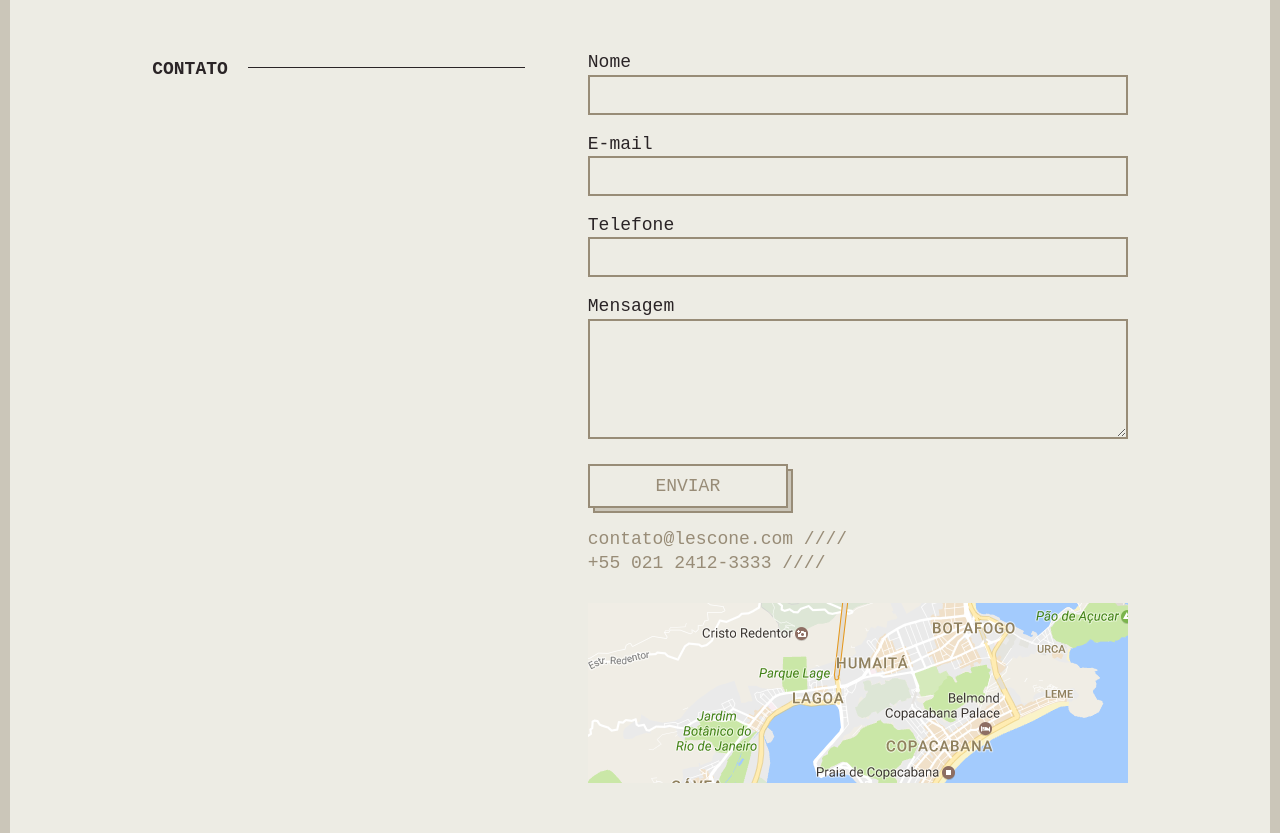
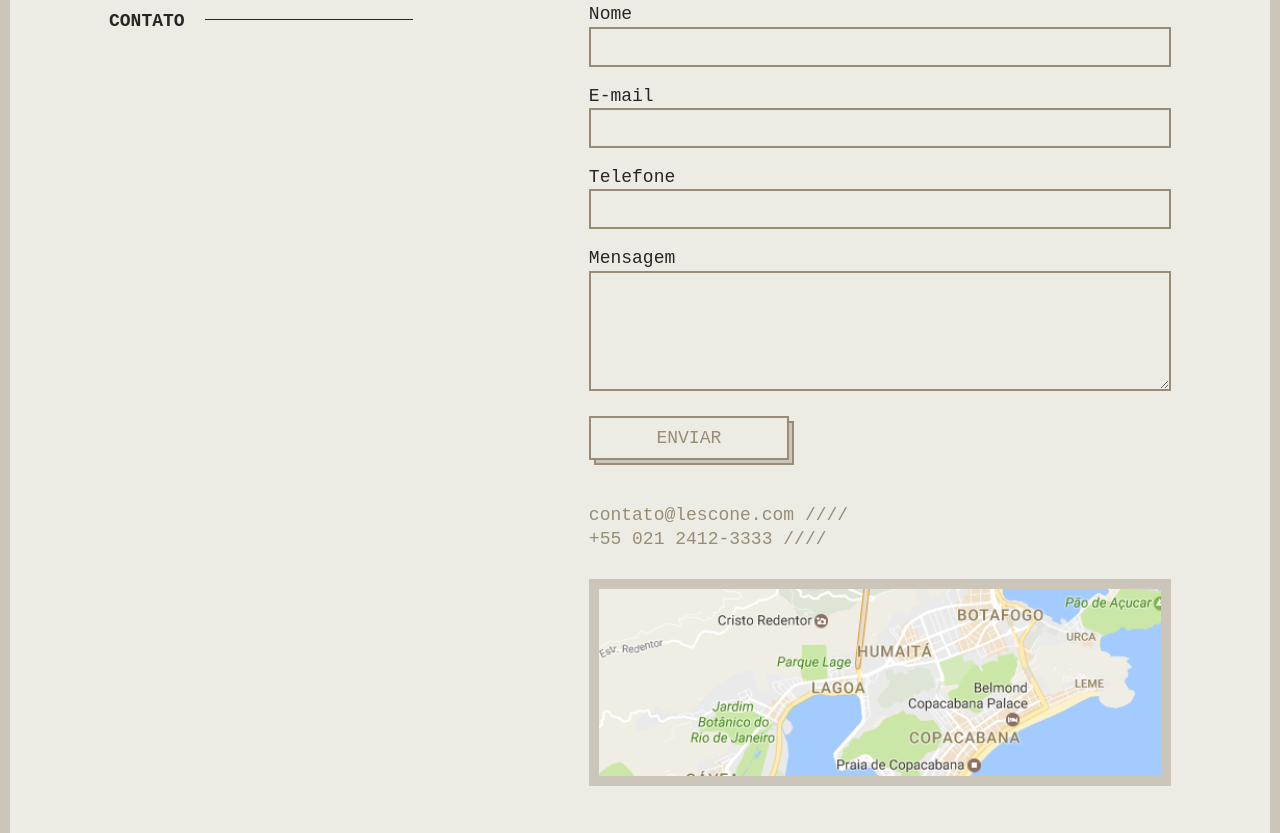
Before and after one commit to miguelkubrusly/origamid-lescone, a plain HTML site: page index.html in a window 1280 px wide. Shown: the part 1567-2400 px from the top of the page. Drawn offline with Linux system fonts and the light colour scheme; a web font is replaced by a local one.

Commit message:
fix(global):🎨 proper and easier alignment

```diff
--- a/css/scss/_components.scss
+++ b/css/scss/_components.scss
@@ -4,12 +4,11 @@
   @include grid(12fr);
   max-width: 1200px;
   padding: px(10);
-  margin: 0 auto;
-  justify-items: center;
-  justify-content: center;
-  justify-self: center;
+  margin-left: auto;
+  margin-right: auto;
   margin-top: $space-10;
   @include device(1) {
+    padding: 0;
     margin-top: $space-8;
   }
 }
@@ -19,16 +18,11 @@
   position: relative;
   font-weight: 600;
   font-size: 1rem;
-  padding-right: $space-10;
   line-height: 2rem;
   margin-bottom: $space-8;
   @include device(3) {
     margin-bottom: $space-6;
   }
-  @include device(2, 499) {
-    margin-left: 8rem;
-  }
-
   &::after {
     content: "";
     display: inline-block;
@@ -38,11 +32,19 @@
     position: absolute;
     top: px(16);
     margin-left: $space-5;
-    @include device(2) {
-      width: 50%;
+    margin-right: $space-5;
+    @include device(1) {
+      display: block;
+      top: 3.5ch;
+      width: 100%;
+      margin-left: 0;
+      margin-right: 0;
     }
-    @include device(1) {
-      width: 100%;
-    }
+    // @include device(2) {
+    //   width: 50%;
+    // }
+    // @include device(1) {
+    //   width: 100%;
+    // }
   }
 }
--- a/css/scss/page-sectors/_contact.scss
+++ b/css/scss/page-sectors/_contact.scss
@@ -1,33 +1,11 @@
 @use "../config" as *;
 
 .contact {
-  @include grid(auto 1fr, $space-7);
+
+  @include grid(5fr 7fr, $space-8);
+  margin: $space-9 auto;
+  width: 90%;
   justify-self: center;
-  justify-content: center;
-
-  justify-items: start;
-  margin-left: $space-10;
-  margin-right: $space-10;
-  h1 {
-    margin-right: 15vw;
-    width: 100%;
-
-    &::after {
-      width: 70%;
-      @include device(3) {
-        width: 40vw;
-        margin-right: 0;
-      }
-    }
-    @include device(3) {
-      margin-left: 1rem;
-    }
-    @include device(2,365) {
-    text-align: center;
-    margin: 0;
-    margin-left: -5rem;
-    }
-  }
   form {
     width: 100%;
   }
@@ -38,8 +16,9 @@
   }
   input,
   textarea {
+    width: 100%;
+    max-width: 600px;
     color: $color-0;
-    width: 100%;
     padding: 0 px(5);
     height: px(40);
     border: px(2) solid $color-3;
@@ -67,10 +46,15 @@
       display: block;
     }
     img {
+      @include border;
       margin-top: 1rem;
       width: 100%;
       @include device(4) {
         grid-column: 1;
+      }
+      @include device(1) {
+        width: 100vw;
+        border: none;
       }
     }
     @include device(3) {
@@ -78,7 +62,14 @@
       margin-bottom: 0;
     }
   }
-
+  .title {
+    &::after {
+      width: 50%;
+      @include device(3) {
+        width: 70vw;
+      }
+    }
+  }
   button {
     cursor: pointer;
     color: $color-3;
@@ -96,14 +87,10 @@
     }
   }
 
+
   @include device(3) {
     margin-top: $space-7;
-    margin-right: $space-7;
-    margin-left: $space-7;
-
     @include flex(col);
   }
-  @include device(2) {
-    margin: 0 auto $space-9 auto;
-  }
+
 }
--- a/css/scss/page-sectors/_intro.scss
+++ b/css/scss/page-sectors/_intro.scss
@@ -3,7 +3,9 @@
 .intro {
   @include grid(5fr 7fr);
   grid-auto-rows: min-content;
-  // margin: 0 auto;
+  padding: 0 $space-5;
+  margin-top: $space-5;
+  justify-self: center;
   @include device(3) {
     grid-template-columns: 1fr;
   }
@@ -51,11 +53,12 @@
       border-right: none;
     }
     address {
+      border-top: solid px(2) $color-0;
+
       padding-top: $space-3;
     }
     p {
       padding-bottom: $space-3;
-      border-bottom: solid px(2) $color-0;
     }
     &::after {
       content: "";
--- a/css/scss/page-sectors/_menu.scss
+++ b/css/scss/page-sectors/_menu.scss
@@ -1,17 +1,19 @@
 @use "../config" as *;
 
 .menu {
-  @include grid(1fr 2fr, $space-8);
-  justify-self: start;
-  margin-left: $space-10;
-  width: max-content;
-
+  width: 90%;
+  @include grid(5fr 7fr, $space-8);
+  margin-top: $space-8;
+  margin-bottom: $space-8;
+  justify-self: center;
   section {
+    margin-left: $space-9;
     grid-column: 2;
     position: relative;
-    h1 {
-      margin-right: 15rem;
+    @include device(1) {
+      margin-left: 0;
     }
+
     h2 {
       font-family: $font-2;
       font-size: $font-l;
@@ -33,16 +35,18 @@
       border-radius: 50%;
       position: absolute;
       top: 1rem;
-      right: -14rem;
+      right: 2rem;
       @include border;
+      @include device(5) {
+        height: px(160);
+      }
       @include device(4) {
-        height: px(120);
+        height: px(140);
         top: 3rem;
-        right: -10rem;
       }
       @include device(3) {
-        top: 4rem;
-        left: -14rem;
+        top: 3rem;
+        left: -16rem;
       }
       @include device(1) {
         display: none;
@@ -50,12 +54,19 @@
     }
   }
   @include device(3) {
-    margin-top: $space-7;
-    margin-right: $space-7;
-    margin-left: $space-7;
+    margin-left: 0;
+    margin-top: $space-10;
   }
   @include device(1) {
-    margin: 2rem auto;
+    margin-left: 5%;
+    justify-self: start;
     @include flex(col);
   }
+  .title {
+    &::after {
+      @include device(1) {
+        width: 70vw;
+      }
+    }
+  }
 }
--- a/css/scss/styles.scss
+++ b/css/scss/styles.scss
@@ -6,4 +6,5 @@
 
 @use './page-sectors/intro';
 @use './page-sectors/menu';
-@use "./page-sectors/contact"
+@use "./page-sectors/contact";
+@use "./page-sectors/footer";
--- a/index.html
+++ b/index.html
@@ -27,12 +27,12 @@
               >
             </p>
             <address>
-              <ul>
-                <li>Praia de Botafogo, 300 <span>Rio de Janeiro, RJ</span></li>        </div>
-                <li><a href="tel:+552124123333">+55 021 2412-3333</a></li>
-              </ul>
+              <p>Praia de Botafogo, 300 <span>Rio de Janeiro, RJ</span></p>
             </address>
-
+          </div>
+          <address>
+            <a href="tel:+552124123333">+55 021 2412-3333</a>
+          </address>
         </section>
         <img
           class="kitchen-pic"
@@ -41,7 +41,7 @@
         />
       </article>
 
-      <section class="menu container">
+      <section class="menu">
         <h1 class="title">Menu</h1>
 
         <section class="entrada">
@@ -56,7 +56,7 @@
           <img src="/img/prato-1.png" alt="um prato de arroz com camarão" />
         </section>
 
-        <section  class="pratos-principais">
+        <section class="pratos-principais">
           <h2>Pratos Principais</h2>
           <ul>
             <li><span>R$10,70</span>Penne com Queijo</li>
@@ -68,9 +68,8 @@
           <img src="/img/prato-2.png" alt="hambúrguer com queijo e bacon" />
         </section>
       </section>
-    </main>
 
-    <section class="contact container">
+      <section class="contact">
         <h1 class="title">Contato</h1>
         <form>
           <p>
@@ -104,9 +103,10 @@
           <img src="/img/map.png" alt="mapa com endereço da Le Scone" />
         </address>
       </section>
+    </main>
 
     <footer>
-      <section class="container">
+      <section class="footer">
         <p>Le Scone © 1989 - 2016. Alguns direitos reservados</p>
         <img src="/img/lescone-icone.png" alt="ícone da Le Scone" />
       </section>
```
Also changed, not shown: css/styles.css, 1 other file. Lines whose indentation alone changed are shown as unchanged.
